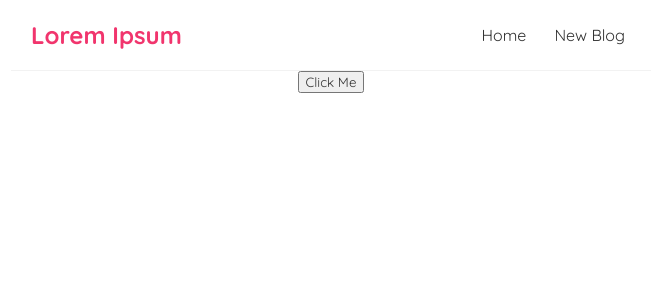
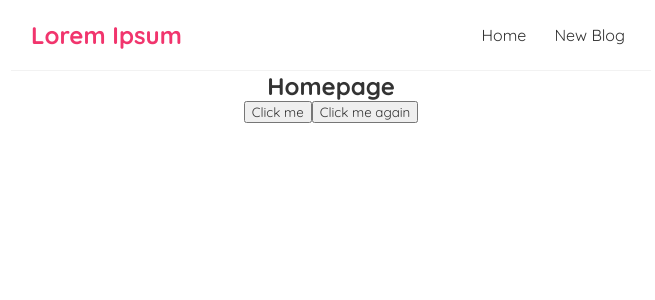
Before and after one commit to priyan1995/react-basics, a React (Create React App) app: page / in a window 1280 px wide. Shown: the top 300 px of the page, without its empty margins (309-964 px from the left). Built offline with nearby package versions, Linux system fonts and the light colour scheme.

Commit message:
click event

```diff
--- a/src/pages/home.js
+++ b/src/pages/home.js
@@ -1,22 +1,20 @@
-import React from 'react';
+const Home = () => {
 
-class Home extends React.Component{
+    const handleClick = (e) => {
+      console.log('hello ninjas', e);
+    }
 
-    render(){
-        // const content = 'Home page content here';
-        // const link = "https://www.youtube.com";
-        const handleClick = () =>{
-            console.log('Hello There');
-        }
+    const handleClickAgain = (name, e) => {
+      console.log('hello ' + name, e.target);
+    }
 
+    return (
+      <div className="home">
+        <h2>Homepage</h2>
+        <button onClick={handleClick}>Click me</button>
+        <button onClick={(e) => handleClickAgain('mario', e)}>Click me again</button>
+      </div>
+    );
+  }
 
-        return(
-            // <h1>{ content }</h1>
-            // <a href={ link }>Watch react tutorials here</a>
-
-            <button onClick={handleClick}>Click Me</button>
-        )
-    }
-}
-
-export default Home;
+  export default Home;
```
